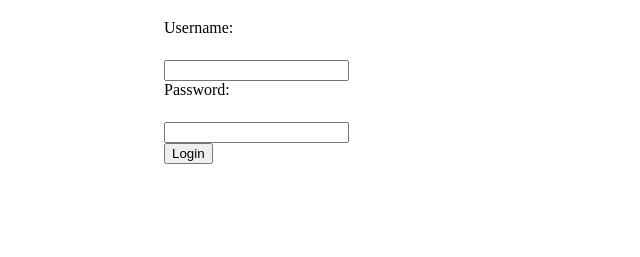
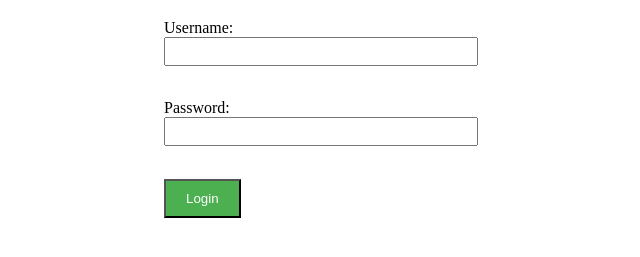
Before and after one commit to iamneo-production/edadaafdcb305677720bfdbccbfebeddone, a plain HTML site: page public/index.html in a window 1280 px wide. Shown: the part 61-318 px from the top of the page, without its empty margins (326-966 px from the left). Drawn offline with Linux system fonts and the light colour scheme.

Commit message:
Backup Commit

```diff
--- a/public/index.html
+++ b/public/index.html
@@ -11,9 +11,9 @@
   <div class="container">
     <h1>Login</h1>
 
-  <label>Username:</label><br><input type="text" id="username">
+  <label>Username:<br><input type="text" id="username"></label>
   <br>
-  <label>Password:</label><br><input type="text" id="password">
+  <label>Password:<br><input type="text" id="password"></label>
   <br>
   <button class="button">Login</button>
 </div>
--- a/public/style.css
+++ b/public/style.css
@@ -8,3 +8,14 @@ label{
     display: block;
     margin-bottom: 5px;
 }
+input{
+    width:300px;
+    padding: 5px;
+    margin-bottom: 10px;
+}
+button{
+    padding: 10px 20px;
+    background-color: #4CAF50;
+    color: white;
+
+}
```
